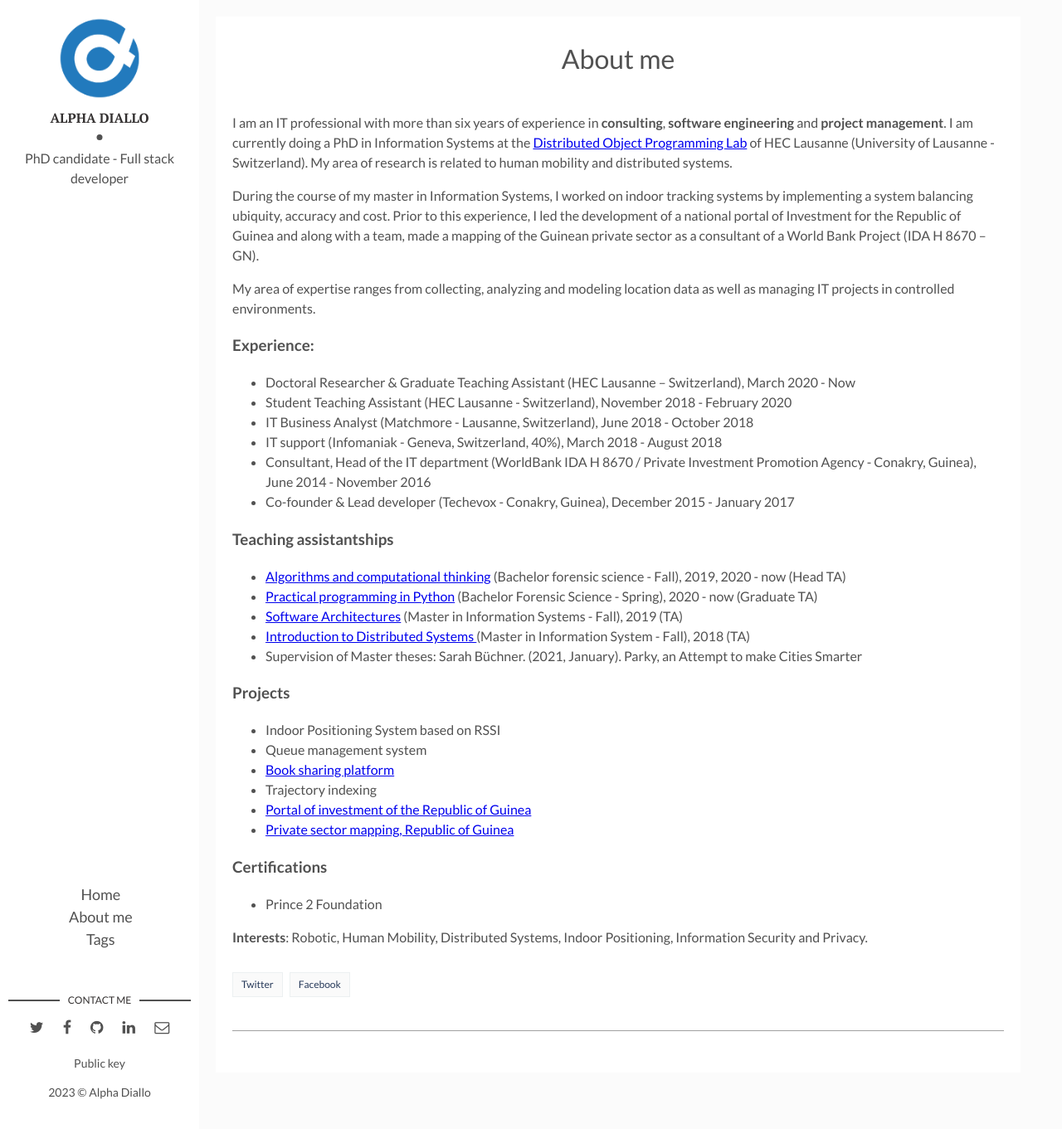
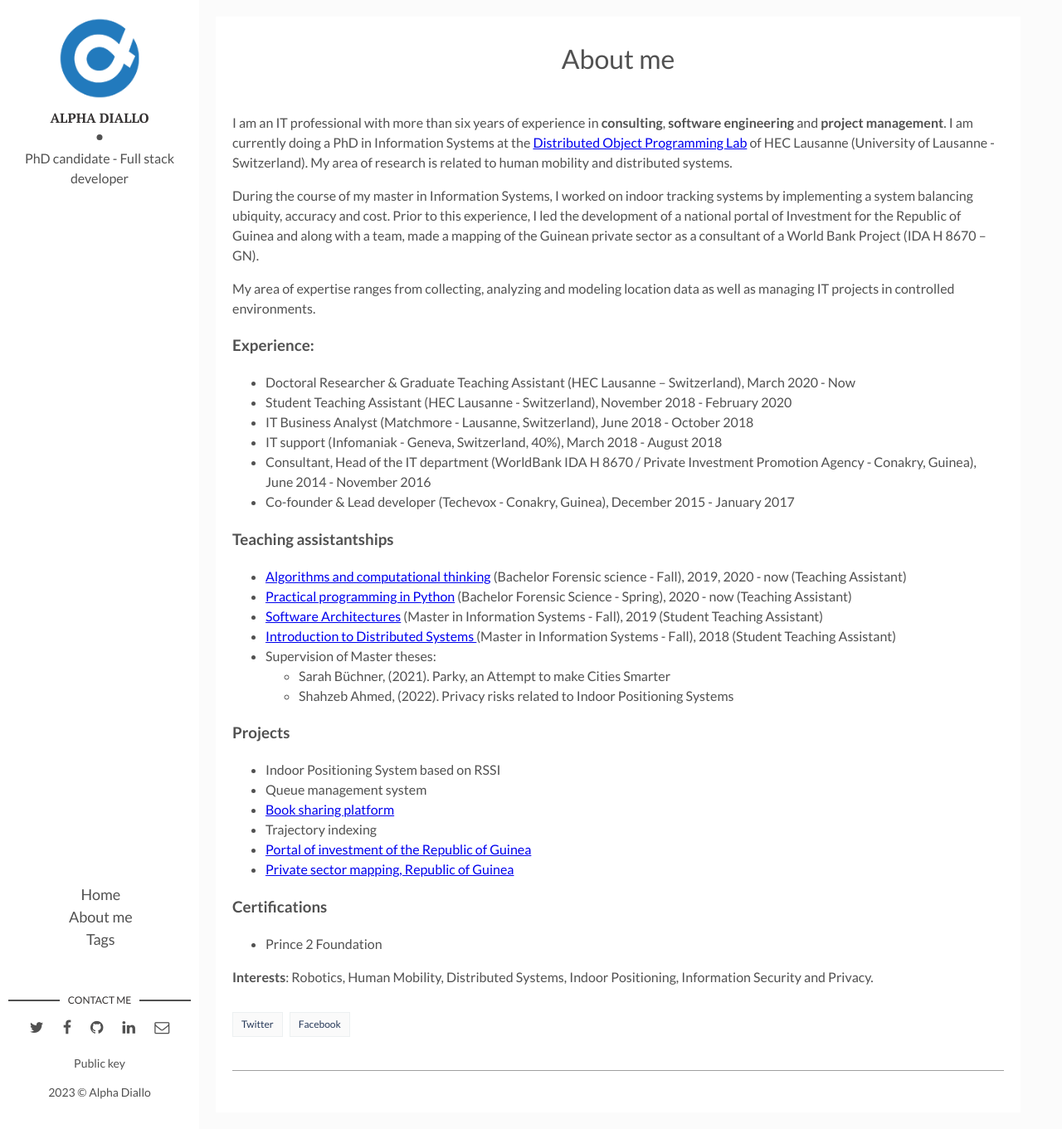
Before and after one commit to alphasldiallo/alphasldiallo.github.io, a Jekyll site: the page built from about.html, in a window 1280 px wide and 1361 px high. Shown: the whole window at 83% size. Built offline with Jekyll 4.4.1, drawn with Linux system fonts in a browser that asks for light colours; comment, search, counter and statistics services are not loaded.

Commit message:
Typos in bio

```diff
--- a/about.html
+++ b/about.html
@@ -20,11 +20,13 @@ My area of expertise ranges from collecting, analyzing and modeling location dat
 - Co-founder &amp; Lead developer (Techevox - Conakry, Guinea), December 2015 - January 2017
 
 ### Teaching assistantships
-- [Algorithms and computational thinking](https://hecnet.unil.ch/hec/syllabus/descriptif/2177?dyn_lang=en) (Bachelor forensic science - Fall), 2019, 2020 - now (Head TA)
-- [Practical programming in Python](https://applicationspub.unil.ch/interpub/noauth/php/Ud/ficheCours.php?v_ueid=19&v_semposselected=-1&v_langue=en&v_isinterne=&v_enstyid=63936) (Bachelor Forensic Science - Spring), 2020 - now (Graduate TA)
-- [Software Architectures](https://hecnet.unil.ch/hec/syllabus/descriptif/2458?dyn_lang=en) (Master in Information Systems - Fall), 2019 (TA)
-- [ Introduction to Distributed Systems ](https://hecnet.unil.ch/hec/syllabus/descriptif/1463?dyn_lang=en)(Master in Information System - Fall), 2018 (TA)
-- Supervision of Master theses: Sarah Büchner. (2021, January). Parky, an Attempt to make Cities Smarter
+- [Algorithms and computational thinking](https://hecnet.unil.ch/hec/syllabus/descriptif/2177?dyn_lang=en) (Bachelor Forensic science - Fall), 2019, 2020 - now (Teaching Assistant)
+- [Practical programming in Python](https://applicationspub.unil.ch/interpub/noauth/php/Ud/ficheCours.php?v_ueid=19&v_semposselected=-1&v_langue=en&v_isinterne=&v_enstyid=63936) (Bachelor Forensic Science - Spring), 2020 - now (Teaching Assistant)
+- [Software Architectures](https://hecnet.unil.ch/hec/syllabus/descriptif/2458?dyn_lang=en) (Master in Information Systems - Fall), 2019 (Student Teaching Assistant)
+- [ Introduction to Distributed Systems ](https://hecnet.unil.ch/hec/syllabus/descriptif/1463?dyn_lang=en)(Master in Information Systems - Fall), 2018 (Student Teaching Assistant)
+- Supervision of Master theses:
+    -		Sarah Büchner, (2021). Parky, an Attempt to make Cities Smarter
+    -		Shahzeb Ahmed, (2022). Privacy risks related to Indoor Positioning Systems
 
 
 ### Projects
@@ -40,4 +42,4 @@ My area of expertise ranges from collecting, analyzing and modeling location dat
 
 
 
-**Interests**: Robotic, Human Mobility, Distributed Systems, Indoor Positioning, Information Security and Privacy.
+**Interests**: Robotics, Human Mobility, Distributed Systems, Indoor Positioning, Information Security and Privacy.
```
